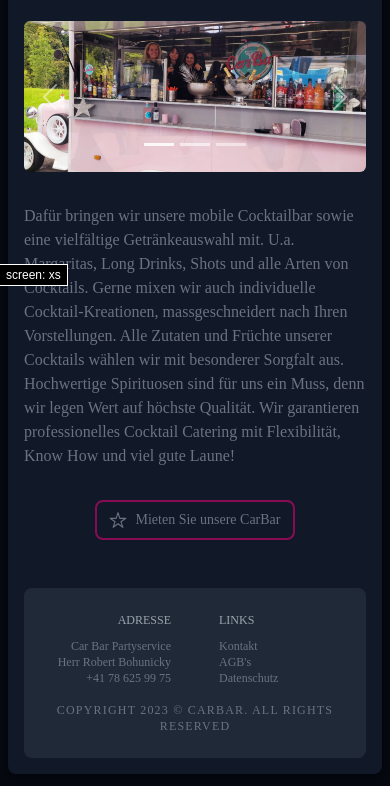
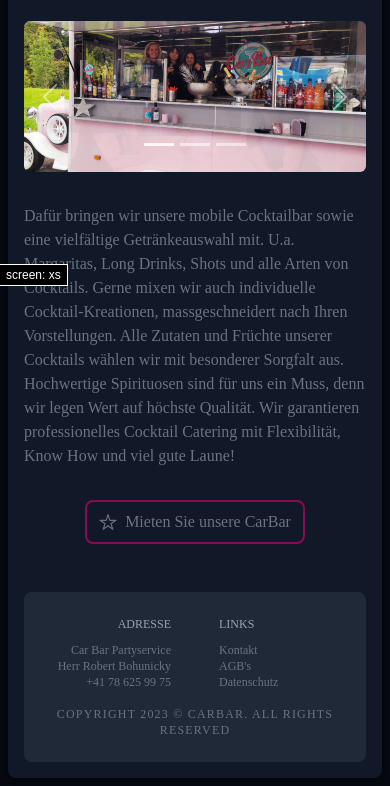
Before and after one commit to almirhodzic/carbar.ch-tailwind, a website: page dist/index.html in a window 390 px wide. Shown: the part 559-1345 px from the top of the page. Drawn offline with nearby package versions, Linux system fonts and the light colour scheme.

Commit message:
Styling Fix

```diff
--- a/input.css
+++ b/input.css
@@ -53,9 +53,9 @@
         shadow-sm
         transition
         hover:shadow-none
-        px-3 py-2 lg:px-4 lg:py-2
-         flex items-center
-        text-sm lg:text-lg;
+        px-3 py-2
+        flex items-center
+        lg:text-lg
      }
      .btn-icon {
         @apply flex items-center;
```
Also changed, not shown: dist/assets/css/output.css.
